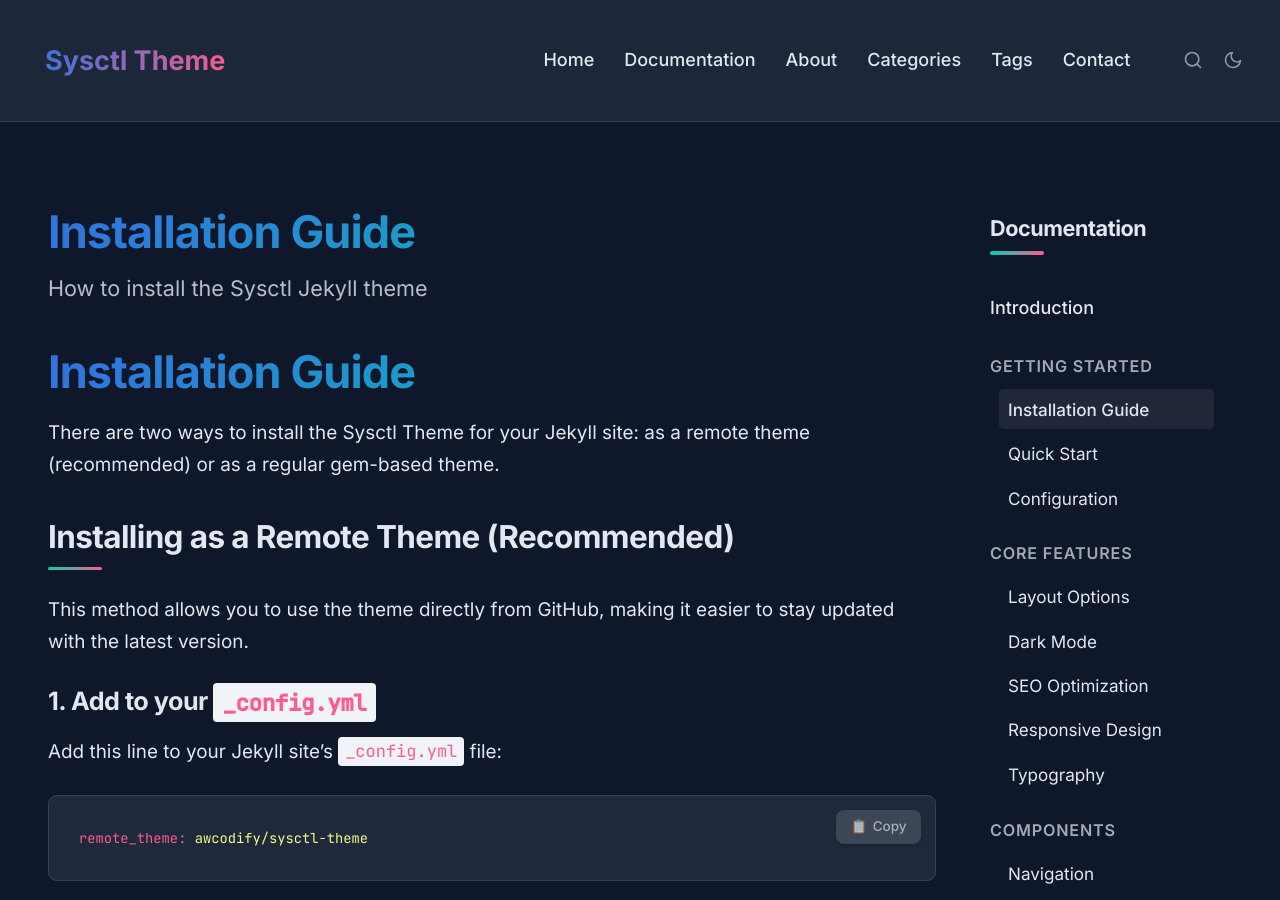
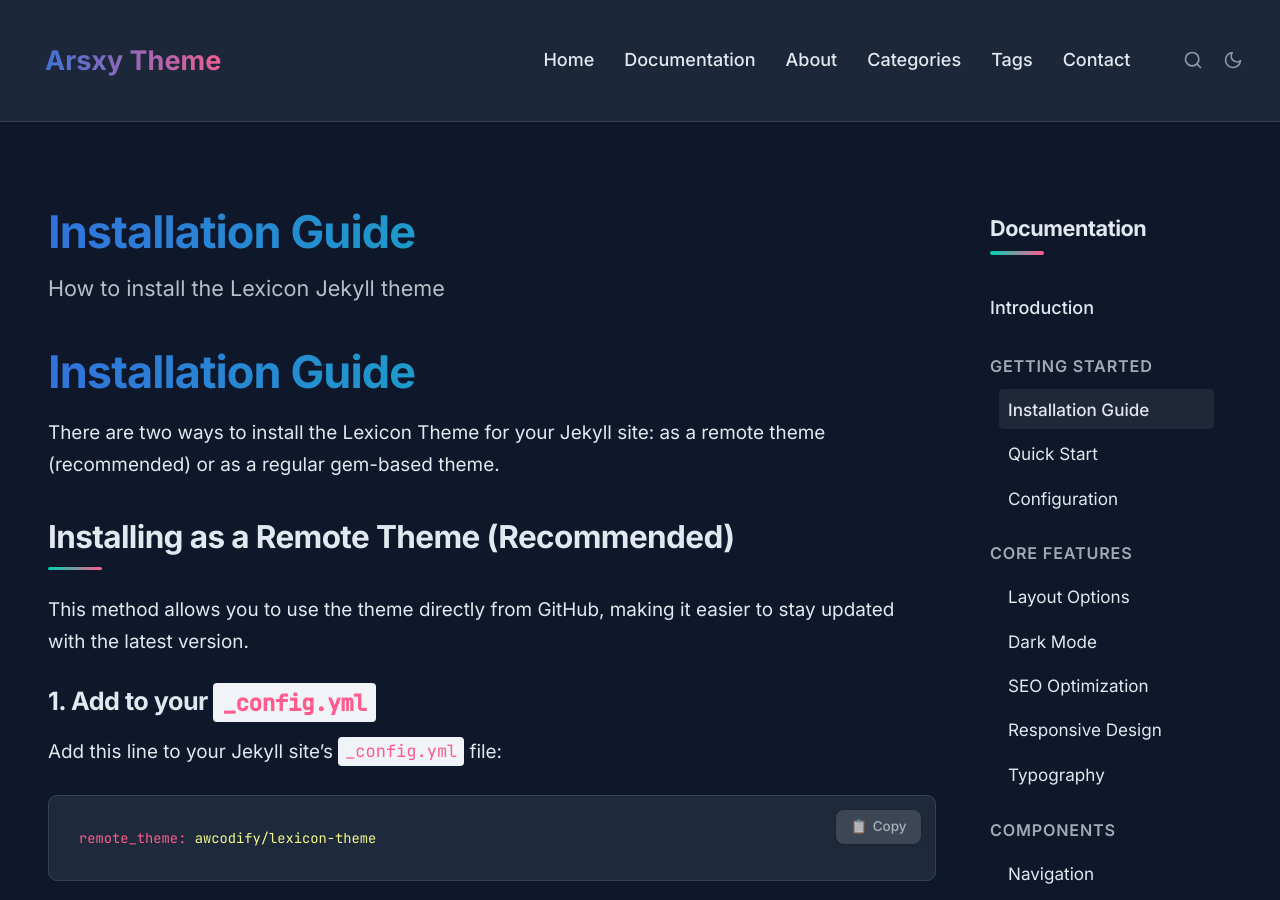
Before and after one commit to awcodify/sysctl-theme, a Jekyll site: the page built from docs/installation.md, in a window 1280 px wide and 900 px high. Built offline with Jekyll 4.4.1, drawn with Linux system fonts in a browser that asks for light colours; some of the changed text lies outside the part shown.

Commit message:
Rename Sysctl Theme to Arsxy Theme and update related documentation and configurations

````diff
--- a/_config.yml
+++ b/_config.yml
@@ -1,8 +1,8 @@
-# Main configuration for Sysctl Theme
+# Main configuration for Arsxy Theme
 
 # Site settings
-name: Sysctl Theme
-title: Sysctl Theme
+name: Arsxy Theme
+title: Arsxy Theme
 email: awcodify@gmail.com
 description: >-
   A clean, fast and SEO-friendly Jekyll theme focused on technical content and code readability.
@@ -10,11 +10,11 @@
 url: "http://localhost:4000" # for local development
 
 # GitHub Pages settings
-repository: awcodify/sysctl-theme
+repository: awcodify/arsxy-theme
 github: [metadata]
 
 # Theme settings - comment this line when developing locally
-# remote_theme: awcodify/sysctl-theme
+# remote_theme: awcodify/arsxy-theme
 
 # Build settings
 markdown: kramdown
@@ -53,15 +53,15 @@
   # Hero section configuration
   hero:
     enabled: true
-    title: "Welcome to Sysctl Theme"
+    title: "Welcome to Arsxy Theme"
     subtitle: "A clean, modern Jekyll theme for tech blogs and documentation"
-    image: "welcome-to-sysctl-theme.png"
+    image: "welcome-to-arsxy-theme.png"
     buttons:
       - label: "Learn More"
         url: "/docs/"
         primary: true
       - label: "GitHub"
-        url: "https://github.com/awcodify/sysctl-theme"
+        url: "https://github.com/awcodify/arsxy-theme"
         primary: false
 
   # About section configuration for sidebar
@@ -69,7 +69,7 @@
     enabled: true
     title: "About"
     content: "A modern Jekyll theme perfect for tech blogs, documentation sites, and personal portfolios."
-    link_text: "More about Sysctl →"
+    link_text: "More about Arsxy Theme →"
     link_url: "/about/"
 
   # Featured posts settings
@@ -128,4 +128,4 @@
   - vendor/
   - example/
   - LICENSE
-  - sysctl-theme.gemspec
+  - arsxy-theme.gemspec
--- a/_includes/footer.html
+++ b/_includes/footer.html
@@ -39,7 +39,7 @@
 
     <div class="footer-bottom">
       <p>&copy; {{ site.time | date: '%Y' }} {{ site.name | default: site.title }}. All rights reserved.</p>
-      <p class="powered-by">Theme by <a href="https://github.com/awcodify/sysctl-theme"> Sysctl Theme</a></p>
+      <p class="powered-by">Using <a href="https://github.com/awcodify/arsxy-theme/">Arsxy Theme</a> by <a href="https://sysctl.id">sysctl.id</a></p>
     </div>
   </div>
 </footer>
--- a/docs/installation.md
+++ b/docs/installation.md
@@ -1,13 +1,13 @@
 ---
 layout: docs
 title: Installation Guide
-description: How to install the Sysctl Jekyll theme
+description: How to install the Lexicon Jekyll theme
 permalink: /docs/installation/
 ---
 
 # Installation Guide
 
-There are two ways to install the Sysctl Theme for your Jekyll site: as a remote theme (recommended) or as a regular gem-based theme.
+There are two ways to install the Lexicon Theme for your Jekyll site: as a remote theme (recommended) or as a regular gem-based theme.
 
 ## Installing as a Remote Theme (Recommended)
 
@@ -18,7 +18,7 @@
 Add this line to your Jekyll site's `_config.yml` file:
 
 ```yaml
-remote_theme: awcodify/sysctl-theme
+remote_theme: awcodify/lexicon-theme
 ```
 
 ### 2. Install Required Plugins
@@ -53,7 +53,7 @@
 Add this line to your Jekyll site's `Gemfile`:
 
 ```ruby
-gem "sysctl-theme"
+gem "lexicon-theme"
 ```
 
 ### 2. Add to your `_config.yml`
@@ -61,7 +61,7 @@
 Add this line to your Jekyll site's `_config.yml` file:
 
 ```yaml
-theme: sysctl-theme
+theme: lexicon-theme
 ```
 
 ### 3. Install the Bundle
````
Also changed, not shown: about.md (+4 -4 lines), README.md, arsxy-theme.gemspec, 2 other files.
